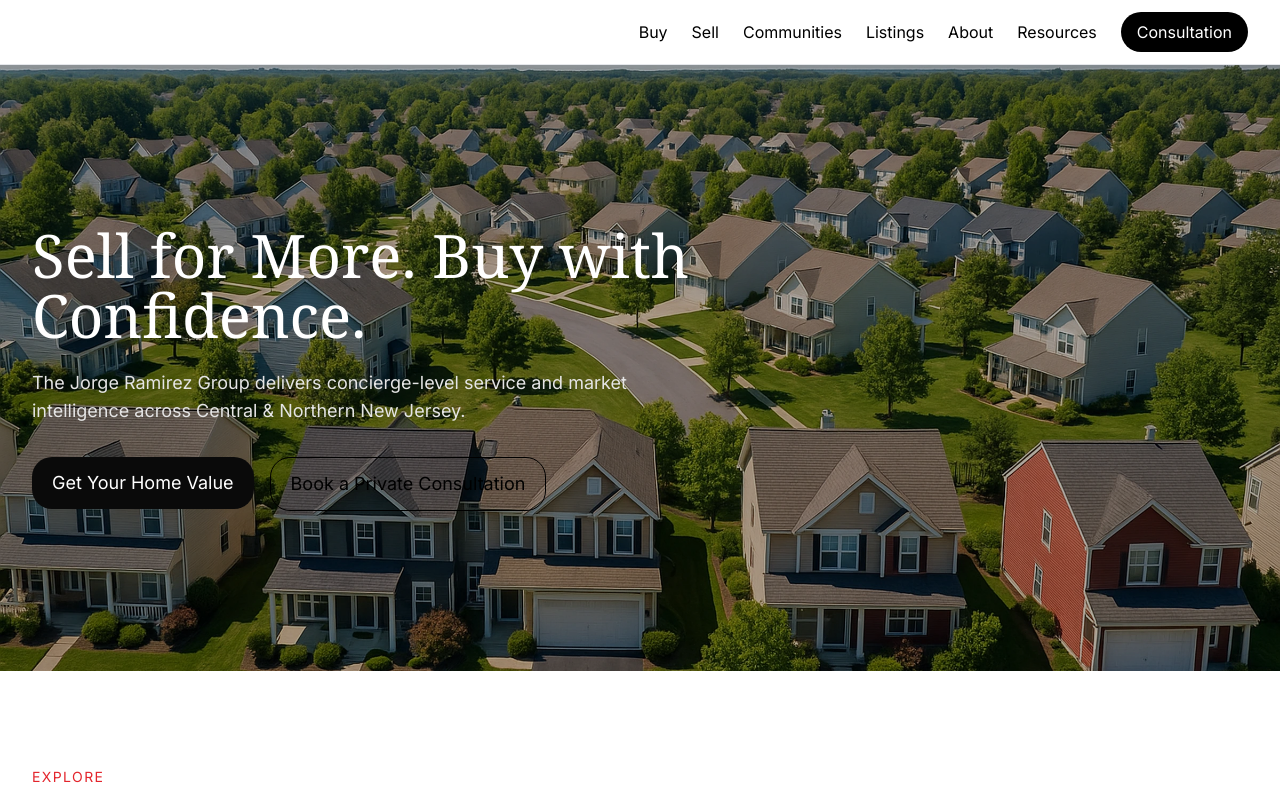
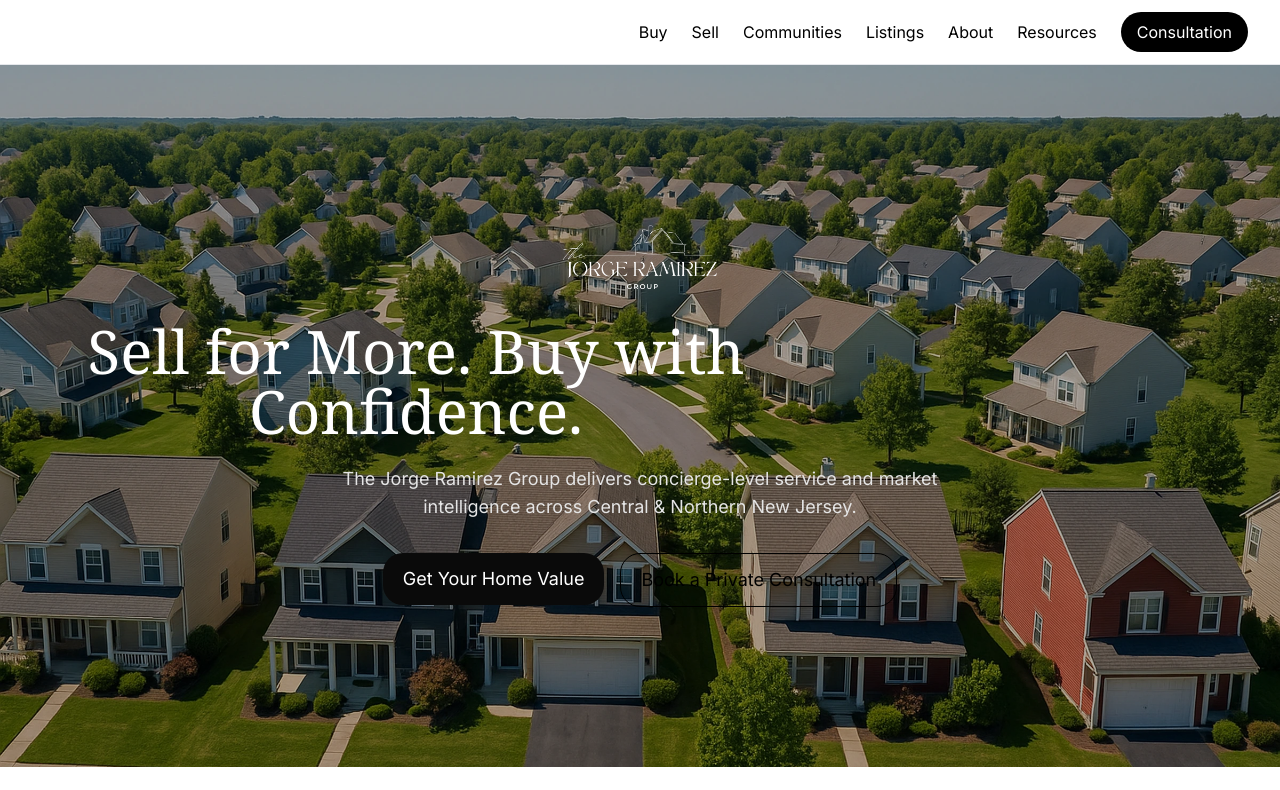
Before and after one commit to jorgeramirez76/jorge-ramirez-group, a Next.js app: page / in a window 1280 px wide. Shown: the top 790 px of the page. Built offline with nearby package versions, Linux system fonts and the light colour scheme.

Commit message:
feat: display logo at top of home page

```diff
--- a/app/page.tsx
+++ b/app/page.tsx
@@ -19,13 +19,21 @@ export default function HomePage() {
           <Image src="/images/hero.webp" alt="Luxury NJ real estate" fill priority className="object-cover opacity-70" />
         </div>
         <div className="container relative py-28 lg:py-40">
-          <h1 className="font-serif text-4xl md:text-6xl max-w-3xl">
+          <Image
+            src="/images/logo/logo-primary.png"
+            alt="The Jorge Ramirez Group"
+            width={320}
+            height={80}
+            className="mx-auto h-16 w-auto mb-8"
+            priority
+          />
+          <h1 className="font-serif text-4xl md:text-6xl max-w-3xl text-center">
             Sell for More. Buy with Confidence.
           </h1>
-          <p className="mt-6 max-w-2xl text-lg text-neutral-200">
+          <p className="mt-6 max-w-2xl text-lg text-neutral-200 mx-auto text-center">
             The Jorge Ramirez Group delivers concierge-level service and market intelligence across Central & Northern New Jersey.
           </p>
-          <div className="mt-8 flex flex-col sm:flex-row gap-4">
+          <div className="mt-8 flex flex-col sm:flex-row gap-4 justify-center">
             <Link href="/sell"><Button size="lg" variant="primary">Get Your Home Value</Button></Link>
             <Link href="/contact"><Button size="lg" variant="outline">Book a Private Consultation</Button></Link>
           </div>
```
